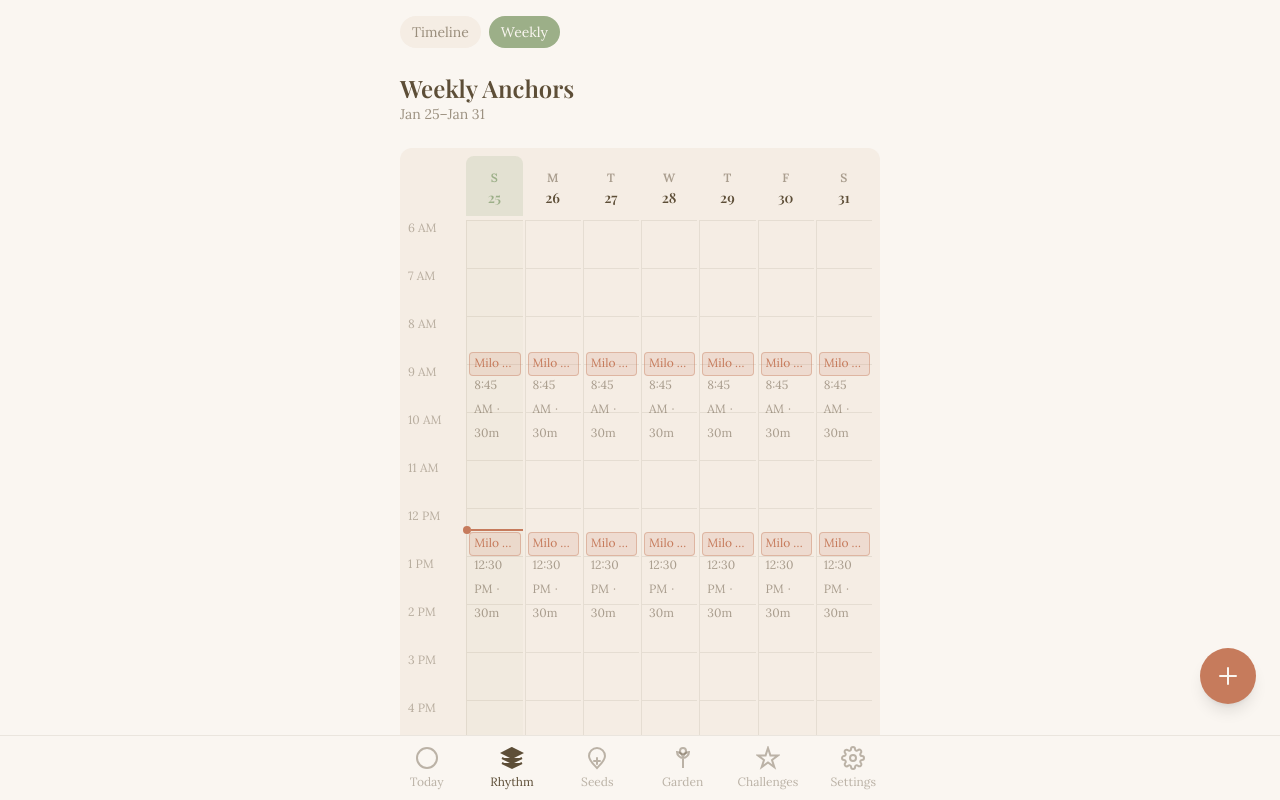
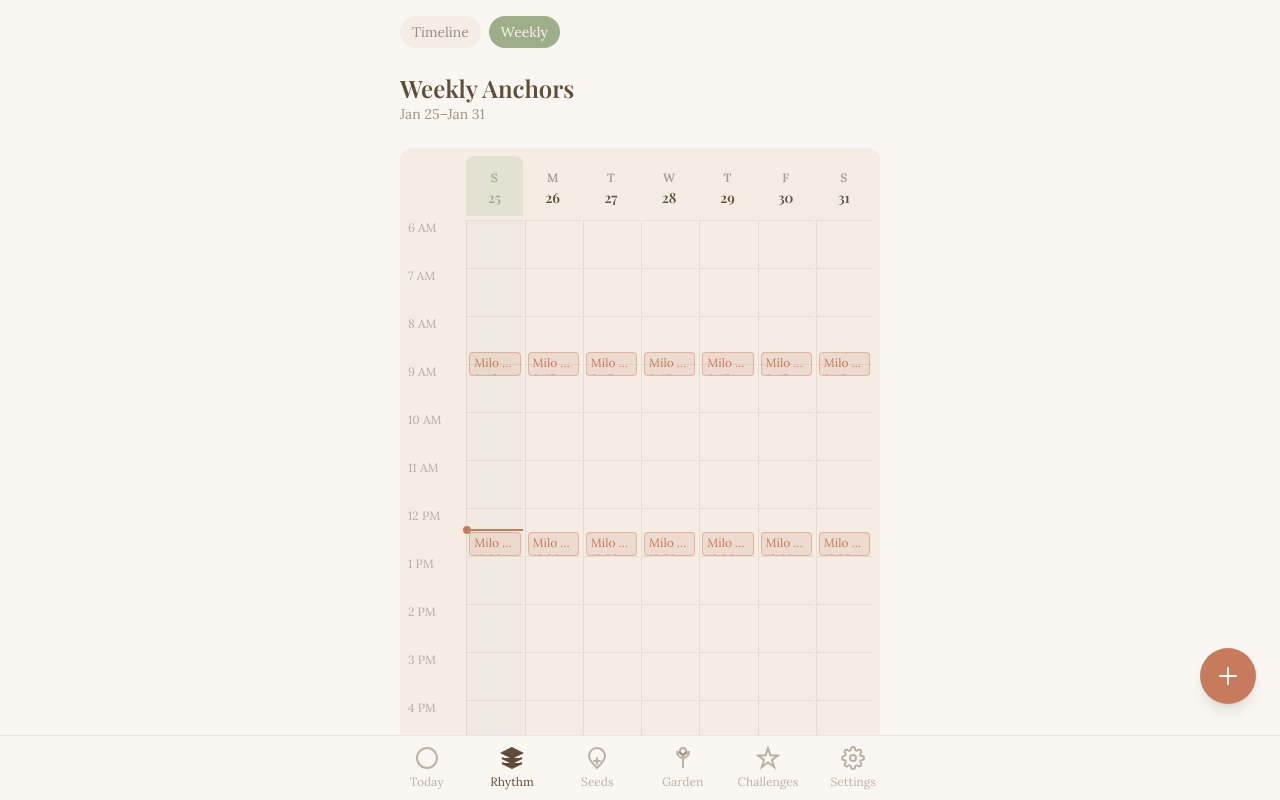
Before and after one commit to graceolivia/Rhythms-MVP-web, a React (Vite) app in the folder rhythm/: page /rhythm in a window 1280 px wide. Both pictures are taken after a click on the button "Weekly". Shown: the top 800 px of the page. Built offline with nearby package versions, Linux system fonts and the light colour scheme.

Commit message:
adjust timeline viw

```diff
--- a/rhythm/src/screens/DailyRhythm.tsx
+++ b/rhythm/src/screens/DailyRhythm.tsx
@@ -64,6 +64,7 @@ function DailyTimelineView() {
   const taskInstances = useTaskStore((state) => state.taskInstances);
   const updateTaskCompletionTime = useTaskStore((state) => state.updateTaskCompletionTime);
   const completeTask = useTaskStore((state) => state.completeTask);
+  const resetTaskInstance = useTaskStore((state) => state.resetTaskInstance);
   const [editingTaskId, setEditingTaskId] = useState<string | null>(null);
   const [editingTime, setEditingTime] = useState('');
   const [editingPosition, setEditingPosition] = useState<{ top: number; left: number } | null>(null);
@@ -274,9 +275,13 @@ function DailyTimelineView() {
             const travelTop = anchorTop - travelHeight;
             const styles = TASK_TIER_STYLES.anchor;
 
-            const handleComplete = () => {
-              if (instance && !isCompleted) {
-                completeTask(instance.id);
+            const handleToggleComplete = () => {
+              if (instance) {
+                if (isCompleted) {
+                  resetTaskInstance(instance.id);
+                } else {
+                  completeTask(instance.id);
+                }
               }
             };
 
@@ -311,7 +316,7 @@ function DailyTimelineView() {
                     top: anchorTop,
                     height: anchorHeight,
                   }}
-                  onClick={handleComplete}
+                  onClick={handleToggleComplete}
                 >
                   <div className="flex items-start gap-2">
                     {/* Checkbox */}
@@ -708,14 +713,16 @@ function WeeklyAnchorTimeline() {
                             }}
                             onClick={handleClick}
                           >
+                            {/* Mobile: just car icon, Desktop: full text */}
                             <span className="text-xs text-bark/40 truncate block pt-0.5">
-                              🚗 {travelTime}m travel
+                              <span className="sm:hidden">🚗</span>
+                              <span className="hidden sm:inline">🚗 {travelTime}m</span>
                             </span>
                           </div>
                         )}
                         {/* Main anchor block */}
                         <div
-                          className={`absolute left-0.5 right-0.5 z-10 px-1 py-0.5 border cursor-pointer transition-shadow hover:shadow-md ${styles.bg} ${styles.border} ${
+                          className={`absolute left-0.5 right-0.5 z-10 px-1 py-0.5 border cursor-pointer transition-shadow hover:shadow-md overflow-hidden ${styles.bg} ${styles.border} ${
                             travelTime > 0 ? 'rounded-b' : 'rounded'
                           }`}
                           style={{
@@ -724,14 +731,15 @@ function WeeklyAnchorTimeline() {
                           }}
                           onClick={handleClick}
                         >
+                          {/* Mobile: truncated title only, Desktop: title + time */}
                           <span className={`text-xs font-medium truncate block ${styles.text}`}>
                             {anchor.title}
                           </span>
-                          <span className="text-xs text-bark/50">
+                          <span className="hidden sm:block text-xs text-bark/50">
                             {format(
                               new Date(`2000-01-01T${anchor.scheduledTime}`),
-                              'h:mm a'
-                            )}
+                              'h:mma'
+                            ).toLowerCase()}
                             {duration && <span className="ml-1">· {duration}m</span>}
                           </span>
                         </div>
```
